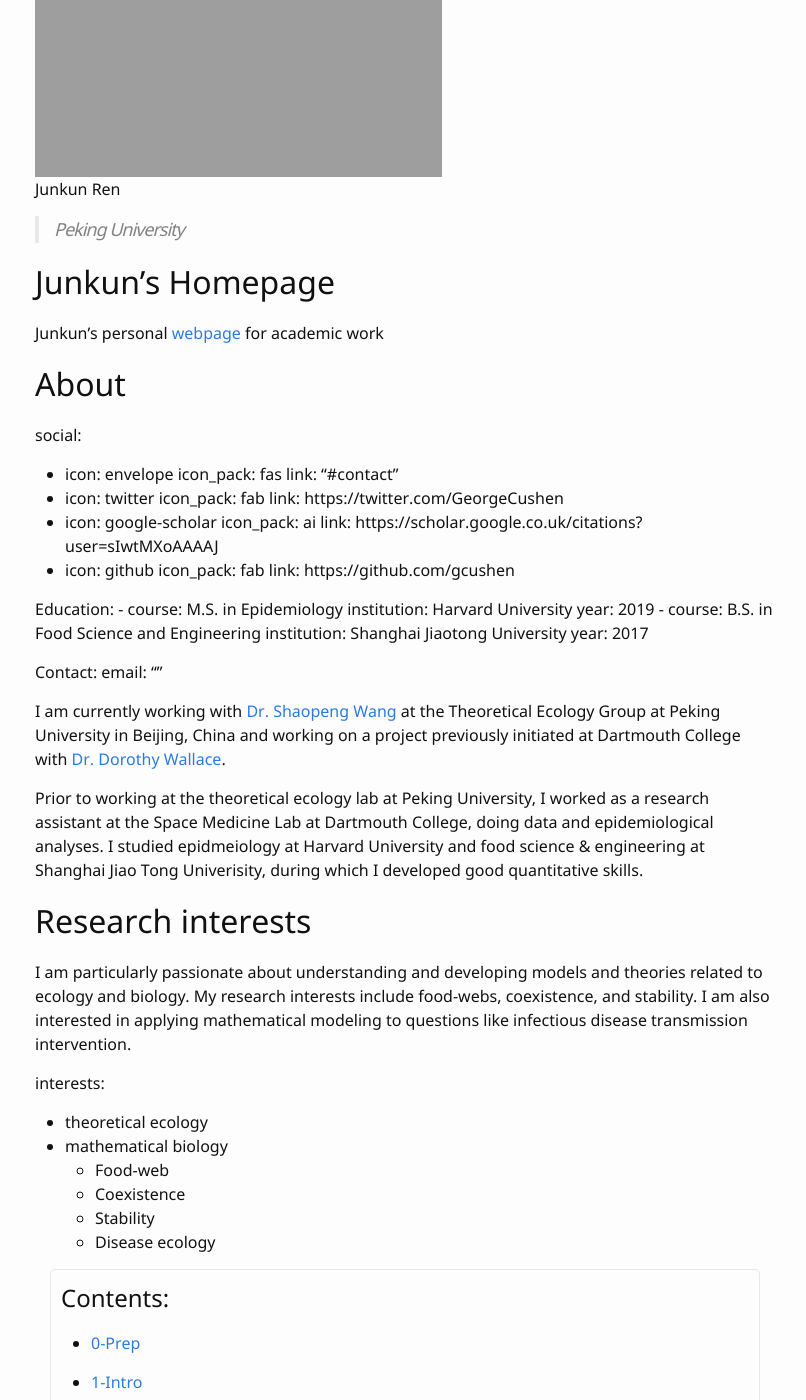
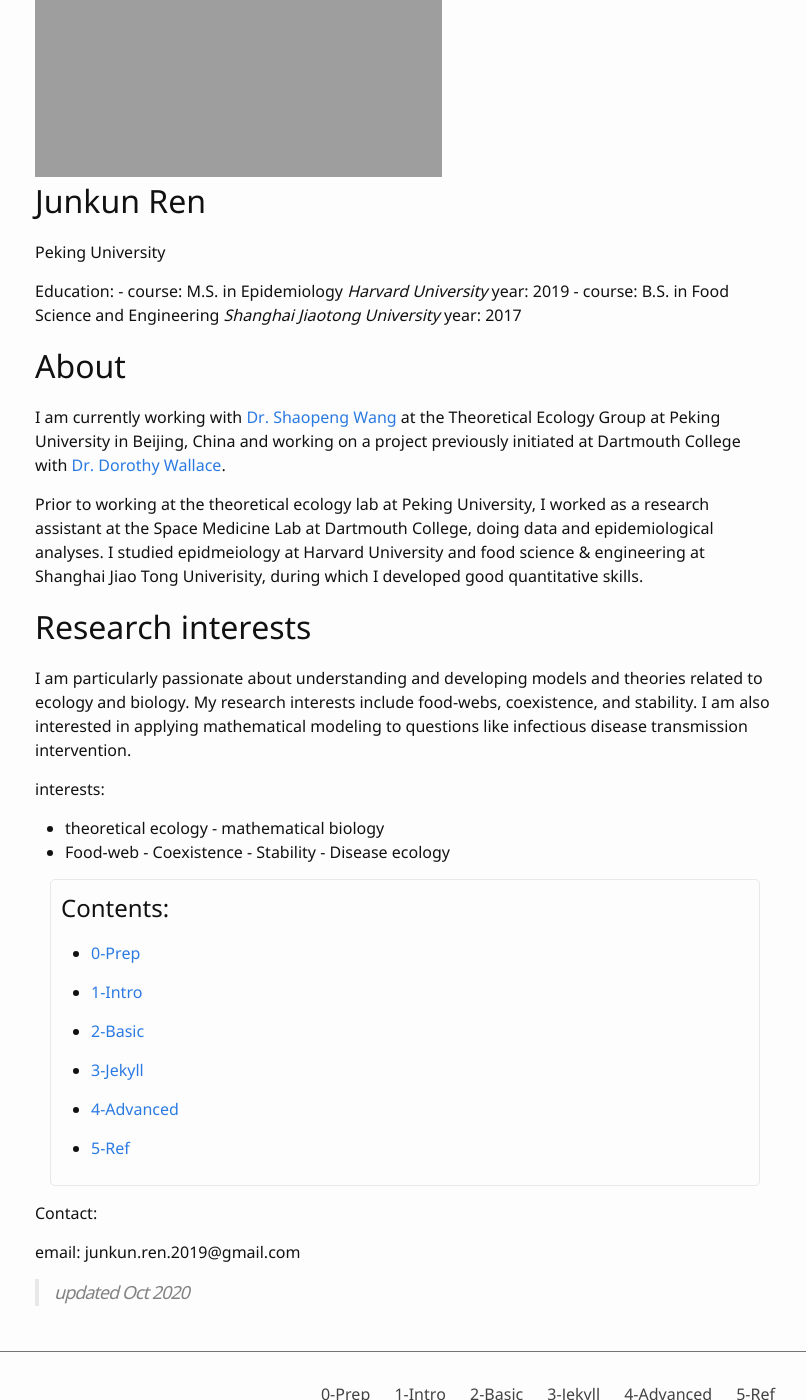
Before and after one commit to junkunren/personal-web, a Jekyll site: the page built from index.md, in a window 1280 px wide and 1400 px high, scrolled down 220 px. Shown: the whole window, without its empty margins (235-1041 px from the left). Built offline with Jekyll 4.4.1, drawn with Linux system fonts in a browser that asks for light colours.

Commit message:
Update index.md

```diff
--- a/index.md
+++ b/index.md
@@ -6,41 +6,19 @@ title: Home
     <img src="{{ '/images/graduation shirt picture copy.jpg' | absolute_url }}" alt="graduation shirt pic" style="width:55%;" >
 </div>
 
-Junkun Ren
+# Junkun Ren
 
-> Peking University
-
-# Junkun's Homepage
-
-Junkun's personal [webpage](https://junkunren.github.io/personal-web/) for academic work
-
-
-# About
-
-social:
-  - icon: envelope
-    icon_pack: fas
-    link: "#contact"
-  - icon: twitter
-    icon_pack: fab
-    link: https://twitter.com/GeorgeCushen
-  - icon: google-scholar
-    icon_pack: ai
-    link: https://scholar.google.co.uk/citations?user=sIwtMXoAAAAJ
-  - icon: github
-    icon_pack: fab
-    link: https://github.com/gcushen
+Peking University
 
 Education:
     - course: M.S. in Epidemiology
-      institution: Harvard University
+      *Harvard University*
       year: 2019
     - course: B.S. in Food Science and Engineering
-      institution: Shanghai Jiaotong University
+      *Shanghai Jiaotong University*
       year: 2017
 
-Contact:
-email: ""
+# About
 
 I am currently working with [Dr. Shaopeng Wang](http://scholar.pku.edu.cn/spwang) at the Theoretical Ecology Group at Peking University in Beijing, China and  working on a project previously initiated at Dartmouth College with [Dr. Dorothy Wallace](https://math.dartmouth.edu/~dwallace/).
 
@@ -51,12 +29,8 @@ Prior to working at the theoretical ecology lab at Peking University, I worked a
 I am particularly passionate about understanding and developing models and theories related to ecology and biology. My research interests include food-webs, coexistence, and stability. I am also interested in applying mathematical modeling to questions like infectious disease transmission intervention.
 
 interests:
-- theoretical ecology
-- mathematical biology
-  - Food-web
-  - Coexistence
-  - Stability
-  - Disease ecology
+- theoretical ecology        - mathematical biology
+- Food-web  - Coexistence   - Stability - Disease ecology
 
 <div class="toc" markdown="1">
 ## Contents:
@@ -66,4 +40,8 @@ interests:
 {% endfor %}
 </div>
 
+Contact:
+
+email: junkun.ren.2019@gmail.com
+
 > updated Oct 2020
```
